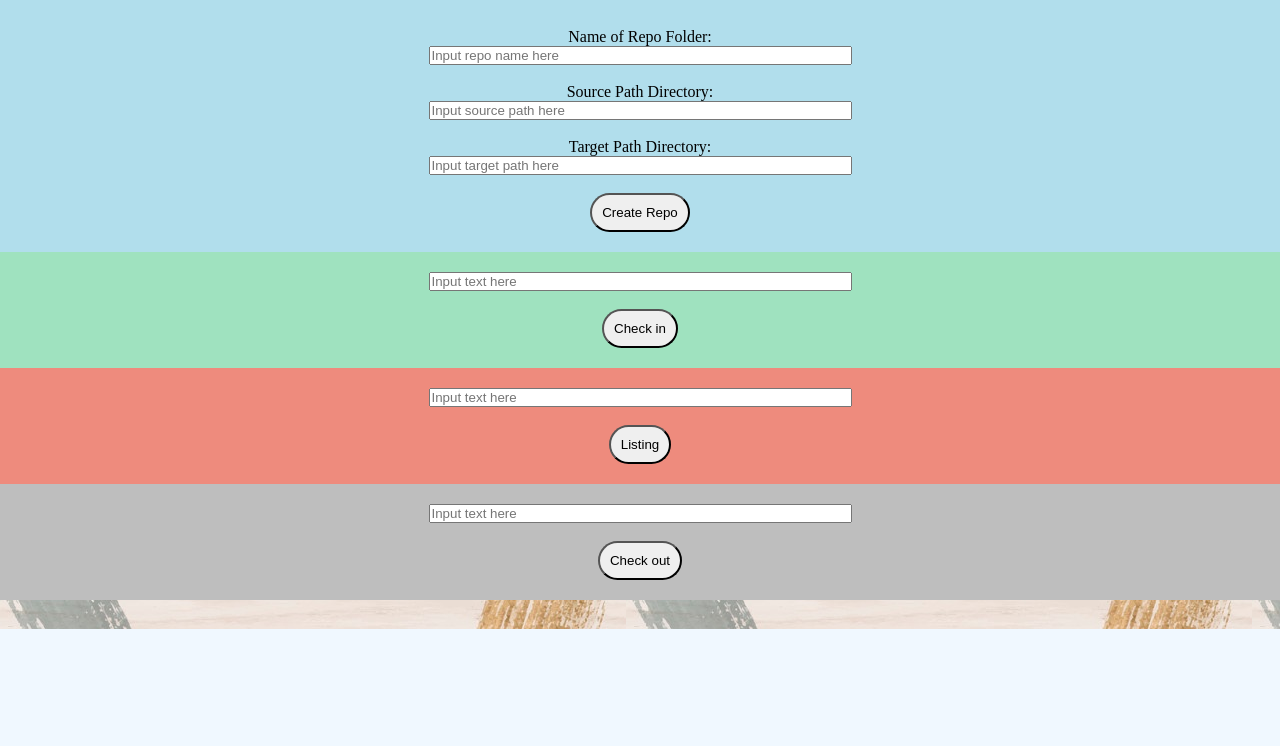
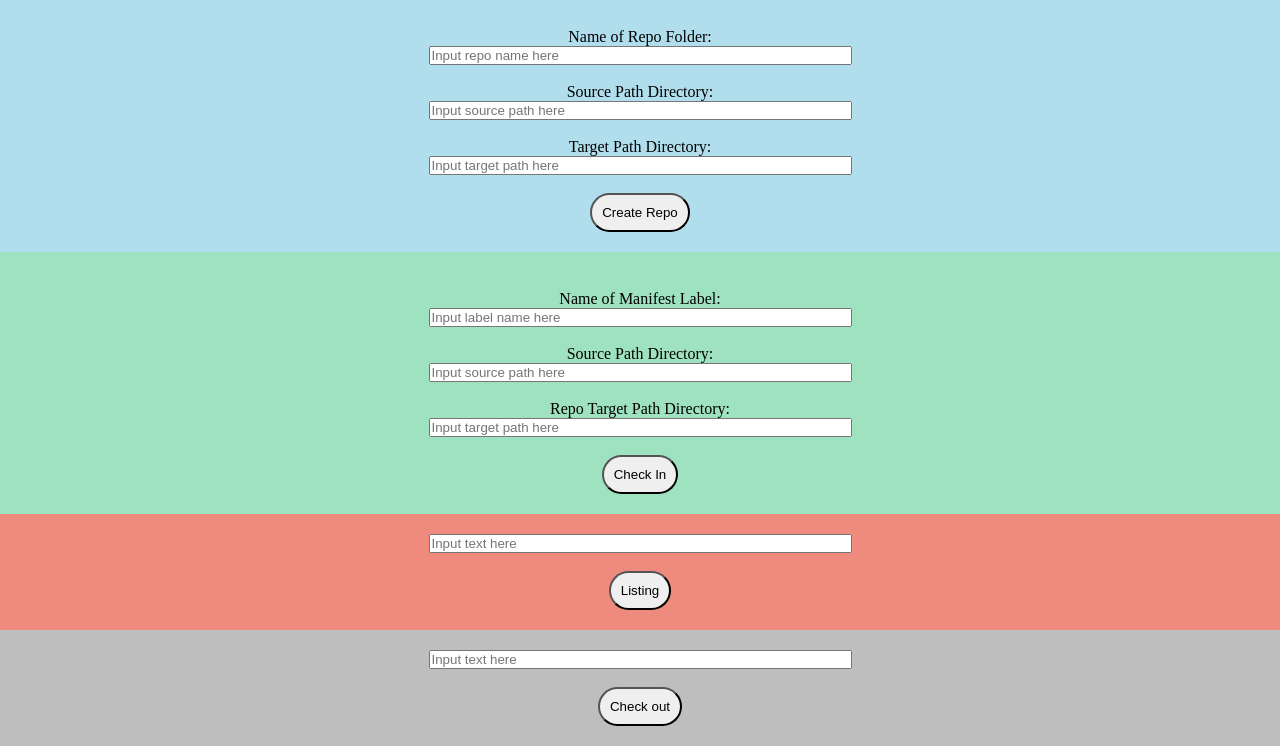
Before and after one commit to SamyakJ27/343-sem-project, a website: page vcswebsite.html in a window 1280 px wide. Shown: the part 171-917 px from the top of the page. Before the commit the page ends 800 px from the top, so only its background shows below. Drawn offline with Linux system fonts and the light colour scheme.

Commit message:
Check In Button edits

```diff
--- a/vcswebsite.html
+++ b/vcswebsite.html
@@ -22,8 +22,8 @@
         alert("Checked Out Something\nRedirecting");
     }
 
-    function RemoveButton() {
-        alert("Removed Something\nRedirecting...");
+    function CheckInButton() {
+        alert("Checked In Something\nRedirecting...");
     }
 
     function RepoButton() {
@@ -72,11 +72,17 @@
     </div>
 
     <div class="checkin">
-        <form action="/get_form_text" method="GET">
-            <input type="text" id="repo" size="50" font-family:"Garamond, serif" cols="50" rows="1"
-                name="my_input_box_text" placeholder="Input text here" required />
-            <br><br>
-            <input class="pill" id="cr" type="submit" onclick="RemoveButton()" value="Check in" />
+        <form action="/get_checkin_form" method="GET">
+            <label for="name"><br>Name of Manifest Label:<br>
+                <input type="text" id="repo" size="50" font-family: "Garamond, serif" cols="50" rows="1"
+                    name="label_name" placeholder="Input label name here" required /><br></label>
+            <label for="path"><br>Source Path Directory:<br>
+                <input type="text" id="repo" size="50" font-family: "Garamond, serif" cols="50" rows="1"
+                    name="source_path" placeholder="Input source path here" required /><br></label>
+            <label for="path"><br>Repo Target Path Directory:<br>
+                <input type="text" id="repo" size="50" font-family: "Garamond, serif" cols="50" rows="1"
+                    name="target_path" placeholder="Input target path here" required /><br></label><br>
+            <input class="pill" id="cr" type="submit" onclick="CheckInButton()" value="Check In" />
         </form>
     </div>
 
```
